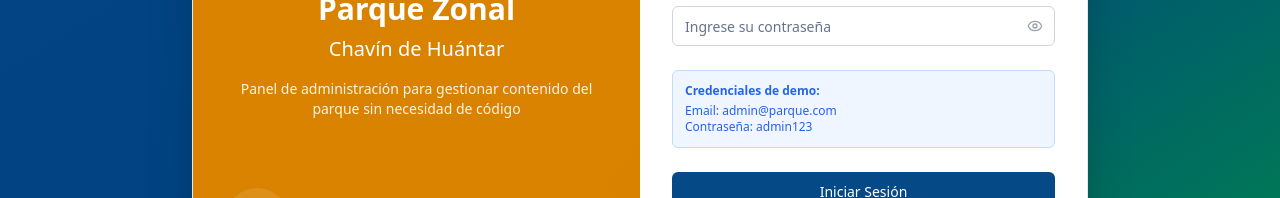
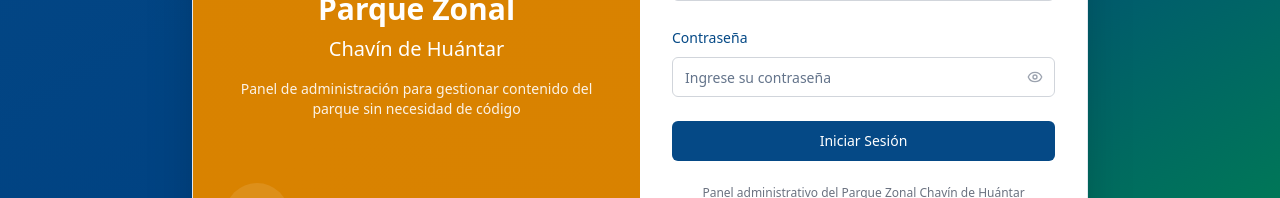
Before and after one commit to brandoleeantay4/ParqueZonal, a React (Vite) app in the folder frontend/: page /admin/login in a window 1280 px wide. Shown: the part 421-619 px from the top of the page. Built offline with nearby package versions, Linux system fonts and the light colour scheme; no server answers; the HTML template or start-up script is replaced by a standard one.

Commit message:
Complete

```diff
--- a/frontend/src/pages/AdminLogin.tsx
+++ b/frontend/src/pages/AdminLogin.tsx
@@ -26,7 +26,7 @@ export default function AdminLogin() {
     try {
       const success = await login(email, password);
       if (!success) {
-        setError("Credenciales incorrectas. Use admin@parque.com / admin123");
+        setError("Credenciales incorrectas.");
         toast({
           title: "Error de inicio de sesión",
           description: "Credenciales incorrectas.",
@@ -148,7 +148,7 @@ export default function AdminLogin() {
 
 
                   {/* Credenciales de demo */}
-                  <div className="p-3 bg-blue-50 border border-blue-200 rounded-md">
+                  {/* <div className="p-3 bg-blue-50 border border-blue-200 rounded-md">
                     <p className="text-xs text-blue-600 mb-1">
                       <strong>Credenciales de demo:</strong>
                     </p>
@@ -158,7 +158,7 @@ export default function AdminLogin() {
                     <p className="text-xs text-blue-600">
                       Contraseña: admin123
                     </p>
-                  </div>
+                  </div> */}
 
                   {/* Botón de login */}
                   <Button
```
